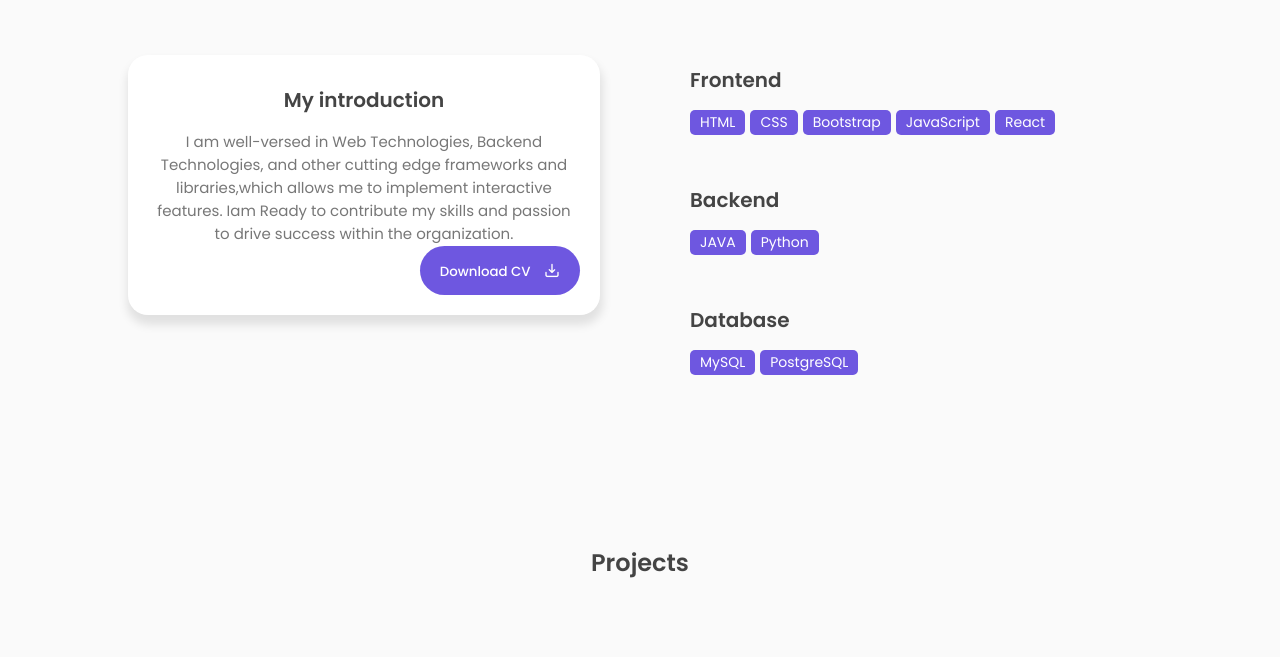
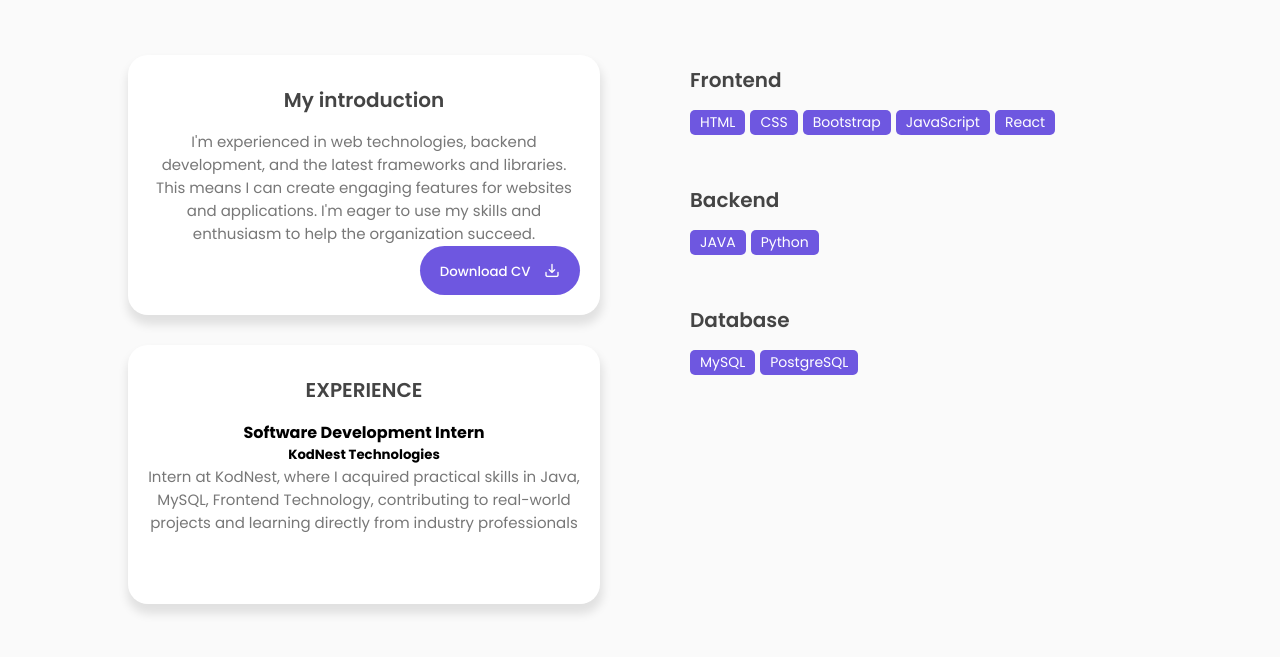
Before and after one commit to sureshpulicherla/My-Portfolio, a plain HTML site: page index.html in a window 1280 px wide. Shown: the part 940-1597 px from the top of the page. Drawn offline with nearby package versions, Linux system fonts and the light colour scheme.

Commit message:
Add files via upload

```diff
--- a/index.html
+++ b/index.html
@@ -64,7 +64,8 @@
             </p>
           </div>
           <div class="featured-text-btn">
-            <button class="btn blue-btn">Hire Me</button>
+            <a href="#contact"><button class="btn blue-btn">Hire Me</button></a>
+
             <button onclick="window.open('./assets/resume/Suresh-BTech.pdf')" class="btn">Download CV <i
                 class="uil uil-file-alt"></i></button>
           </div>
@@ -92,14 +93,26 @@
           <div class="col">
             <div class="about-info">
               <h3>My introduction</h3>
-              <p>I am well-versed in Web Technologies, Backend Technologies, and other cutting edge
-                frameworks and libraries,which allows me to implement interactive features.
-                Iam Ready to contribute my skills and passion to drive success within the organization.
+              <p>I'm experienced in web technologies, backend development, and the latest frameworks and libraries.
+                <br>This
+                means I can create engaging features for websites and applications. I'm eager to use my skills and
+                enthusiasm to help the organization succeed.
               </p>
               <div class="about-btn">
                 <button onclick="window.open('./assets/resume/Suresh-BTech.pdf')" class="btn">Download CV <i
                     class="uil uil-import"></i></button>
               </div>
+            </div>
+            <div class="about-info">
+              <h3>EXPERIENCE</h3>
+              <h4>Software Development Intern</h4>
+              <h5>KodNest Technologies
+              </h5>
+              <p>Intern at KodNest, where I acquired practical skills in Java,
+                MySQL, Frontend Technology, contributing to real-world
+                projects and learning directly from industry professionals
+
+              </p>
             </div>
           </div>
           <div class="col">
@@ -162,8 +175,8 @@
             <label>TuneHub Music Application</label>
           </div>
           <div class="project-box">
-            <a href="#" target="_blank"><img src="./assets/images/SHopNest-LOGO.png" alt="Project 1"
-                class="project-img" /></a>
+            <a href="https://drive.google.com/file/d/1WWBvaH2bHMatgd5pgk5NyNtPfctYo17F/view" target="_blank"><img
+                src="./assets/images/SHopNest-LOGO.png" alt="Project 1" class="project-img" /></a>
             <h3>Completed</h3>
             <label>ShopNest e-Commerce Application</label>
           </div>
```
